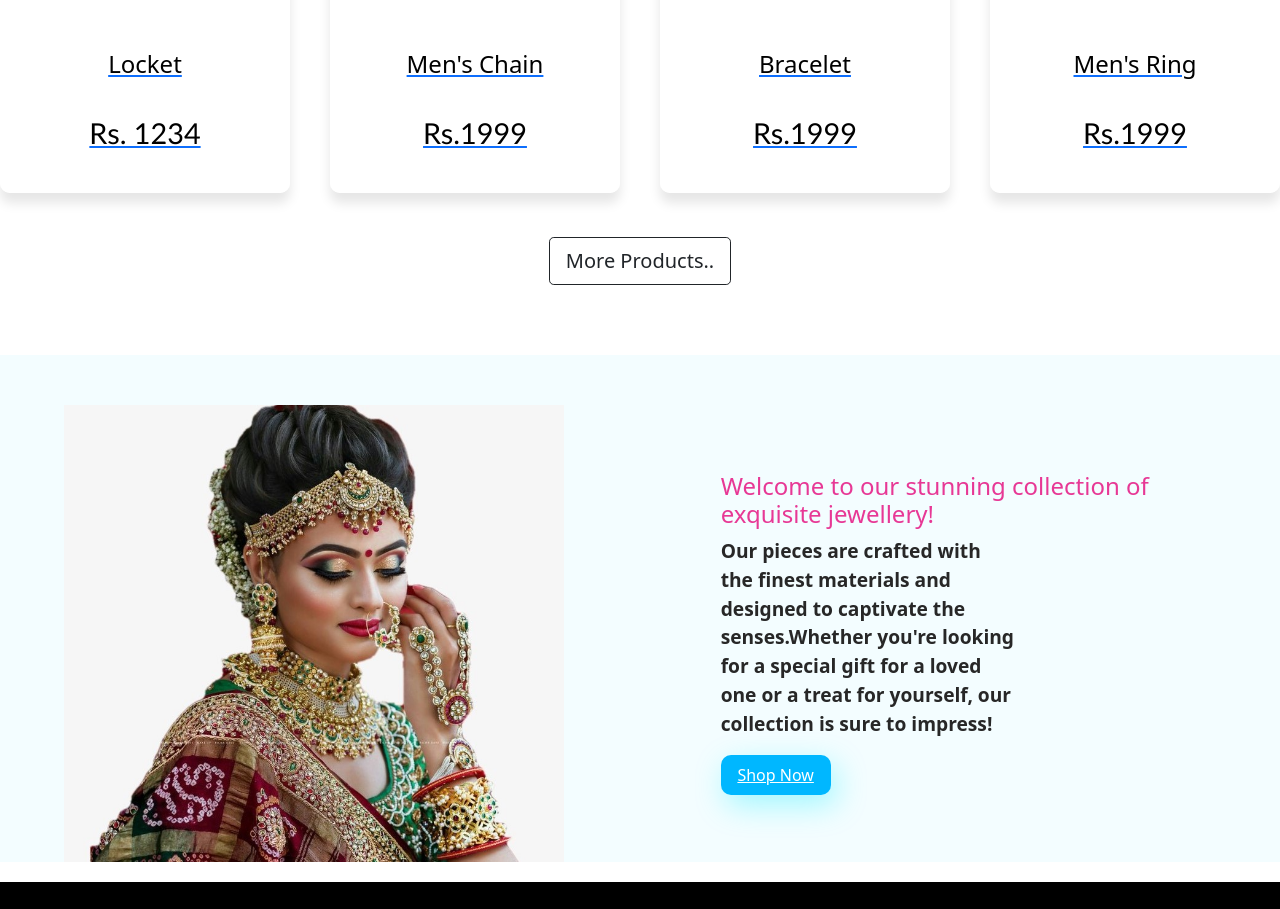
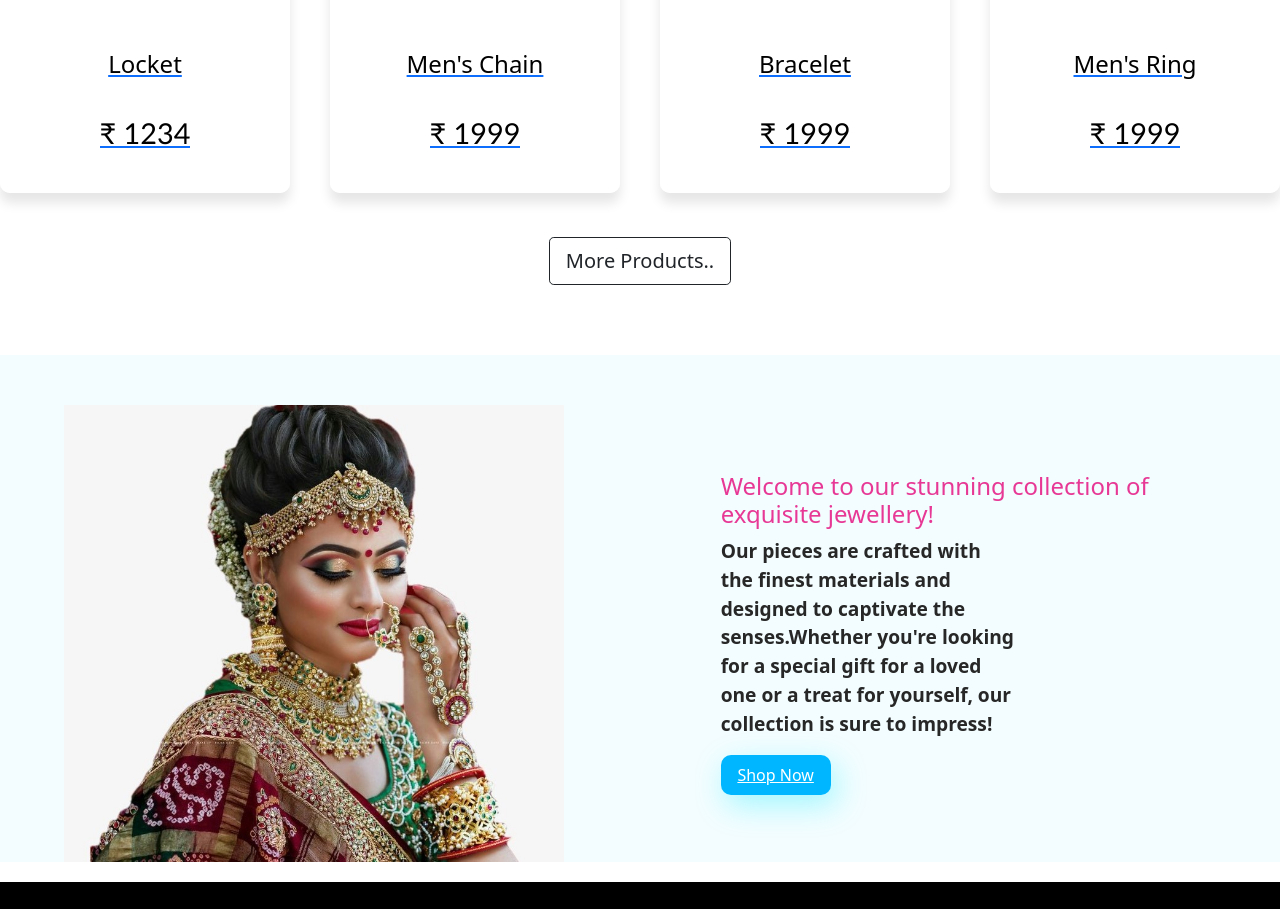
Before and after one commit to AnuragSaxena1999/Surya-Jewellery, a React (Create React App) app: page / in a window 1280 px wide. Shown: the part 1936-2845 px from the top of the page. Built offline with nearby package versions, Linux system fonts and the light colour scheme; grey boxes are pictures that could not be loaded.

Commit message:
Update Home1.jsx

```diff
--- a/src/component/Home1.jsx
+++ b/src/component/Home1.jsx
@@ -46,12 +46,12 @@ function Home1() {
 
       <div id='features '>
         <div className="a-container">
-          <Link to="/products/18"><FeatureBox image={featureimage} title='Locket' price='Rs. 1234'/></Link>
+          <Link to="/products/18"><FeatureBox image={featureimage} title='Locket' price='₹ 1234'/></Link>
 
 
-          <Link to="/products/2"><FeatureBox image={featureimage1} title="Men's Chain"  price='Rs.1999' /></Link>
-          <Link to="/products/19"><FeatureBox image={featureimage3} title='Bracelet'  price='Rs.1999'  /></Link>
-          <Link to="/products/17"><FeatureBox image={featureimage2} title="Men's Ring"  price='Rs.1999'  /></Link>
+          <Link to="/products/2"><FeatureBox image={featureimage1} title="Men's Chain"  price='₹ 1999' /></Link>
+          <Link to="/products/19"><FeatureBox image={featureimage3} title='Bracelet'  price='₹ 1999'  /></Link>
+          <Link to="/products/17"><FeatureBox image={featureimage2} title="Men's Ring"  price='₹ 1999'  /></Link>
 
         </div>
         </div>
```
